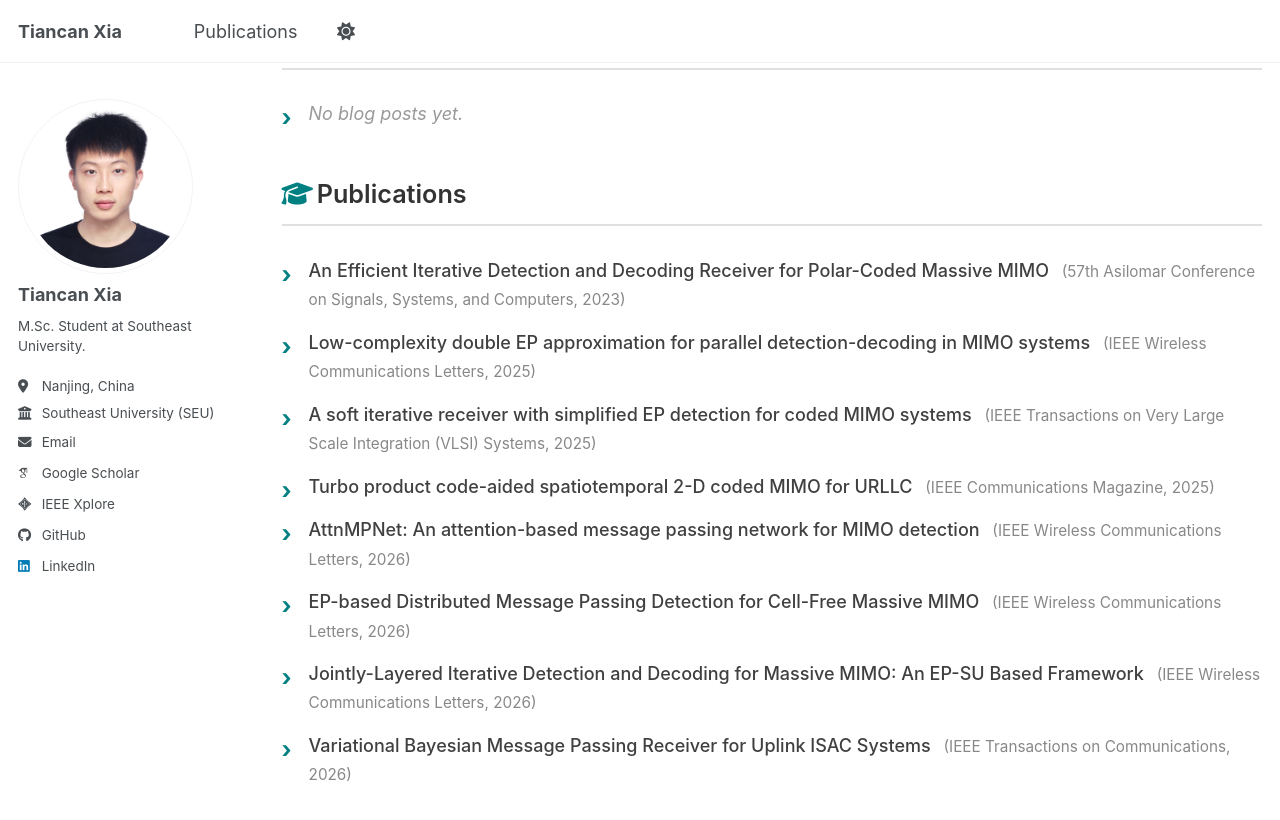
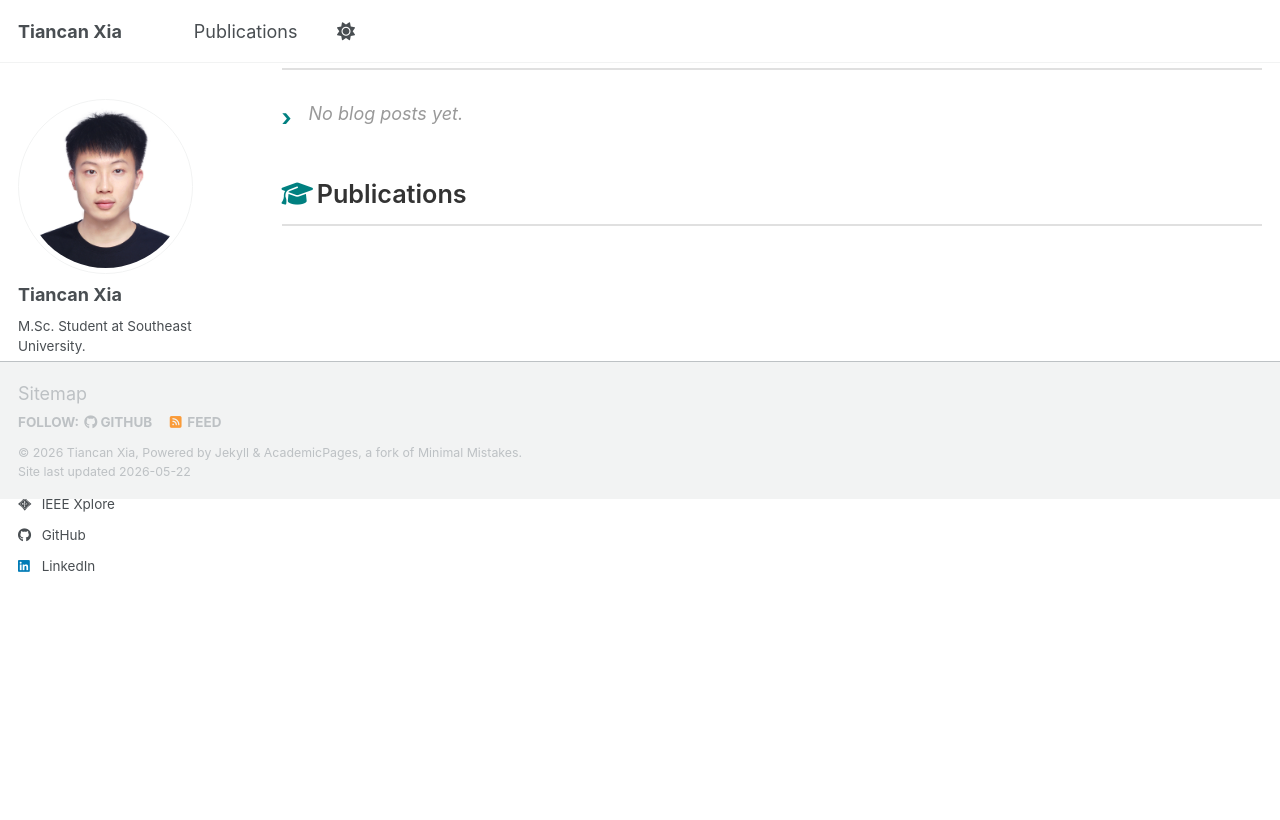
Before and after one commit to TiancanXia/TiancanXia.github.io, a Jekyll site: the page built from _pages/sitemap.md, in a window 1280 px wide and 900 px high, scrolled down 600 px. Shown: the top 820 px of the window. Built offline with Jekyll 4.4.1, drawn with Linux system fonts in a browser that asks for light colours; some web fonts are replaced; a script bundle is joined from its source files by our own code; library files that are not in the unit come from our copies.

Commit message:
update branch

```diff
--- a/_pages/sitemap.md
+++ b/_pages/sitemap.md
@@ -115,14 +115,6 @@ A comprehensive list of all pages, blog posts, and publications on this site. Fo
 <div class="sitemap-section">
 <h2><i class="fa fa-graduation-cap sitemap-icon"></i>Publications</h2>
 <ul class="sitemap-list">
-{% for post in site.publications %}
-  {% if post.title contains "An Efficient Iterative Detection and Decoding Receiver for Polar-Coded Massive MIMO" or post.title contains "Low-complexity double EP approximation for parallel detection-decoding in MIMO systems" or post.title contains "A soft iterative receiver with simplified EP detection for coded MIMO systems" or post.title contains "Turbo product code-aided spatiotemporal 2-D coded MIMO for URLLC" or post.title contains "AttnMPNet: An attention-based message passing network for MIMO detection" or post.title contains "EP-based Distributed Message Passing Detection for Cell-Free Massive MIMO" or post.title contains "Jointly-Layered Iterative Detection and Decoding for Massive MIMO" or post.title contains "Variational Bayesian Message Passing Receiver for Uplink ISAC Systems" %}
-  <li>
-    <a href="{{ base_path }}/files/{{ post.pdf_filename | default: 'paper' }}.pdf">{{ post.title }}</a>
-    <span class="sitemap-meta">({{ post.venue }}, {{ post.date | date: "%Y" }})</span>
-  </li>
-  {% endif %}
-{% endfor %}
 {% if site.publications.size == 0 %}
   <li><em style="color: #999;">No publications yet.</em></li>
 {% endif %}
```
